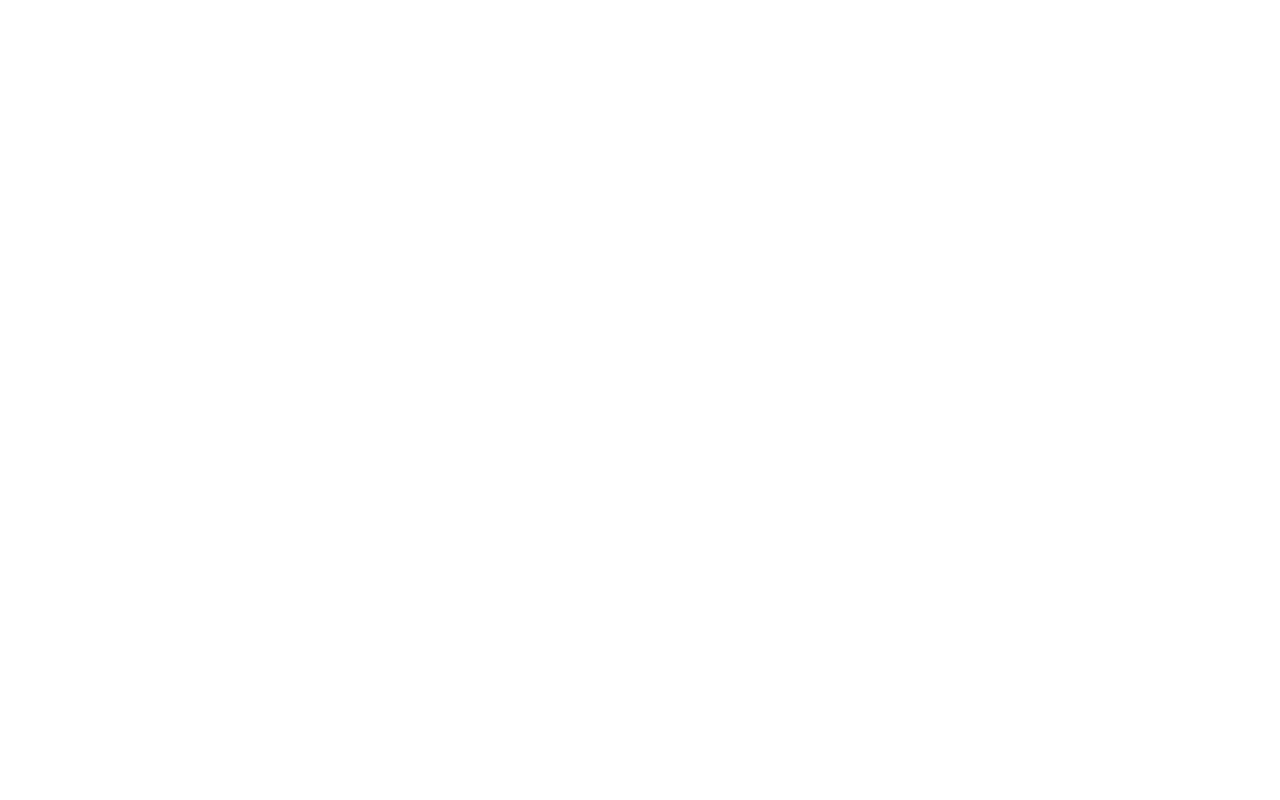
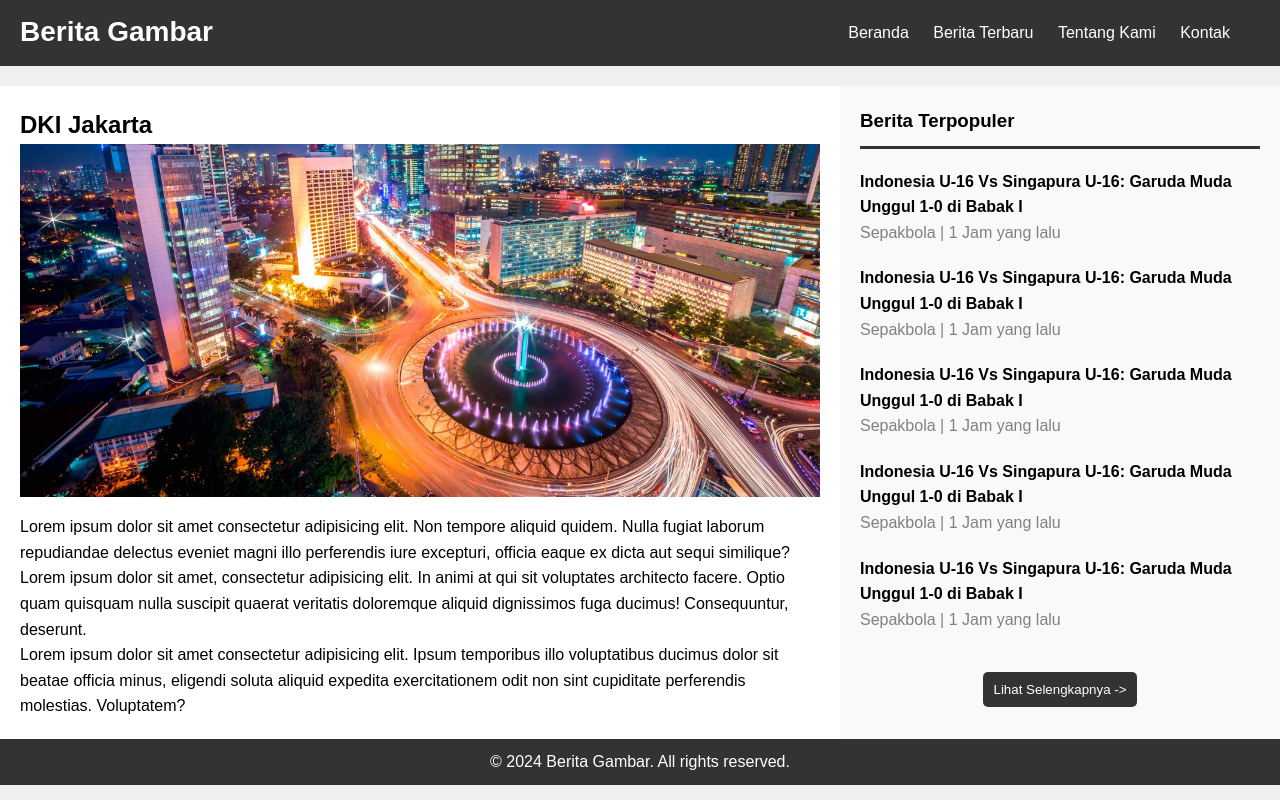
Before and after one commit to FYMajid/tugas-akhir-dicoding-frontEnd, a plain HTML site: page index.html in a window 1280 px wide. Drawn offline with Linux system fonts and the light colour scheme.

Commit message:
finished

```diff
--- a/css/style.css
+++ b/css/style.css
@@ -1,5 +1,132 @@
 * {
+  box-sizing: border-box;
   margin: 0;
   padding: 0;
-  box-sizing: border-box;
 }
+
+body {
+  font-family: Arial, sans-serif;
+  line-height: 1.6;
+  background-color: #f0f0f0;
+  margin: 0;
+}
+
+.container {
+  /* max-width: 1100px; */
+  margin: 0 auto;
+  padding: 0 20px;
+  display: flex;
+  justify-content: space-between;
+}
+
+header {
+  background-color: #333;
+  color: white;
+  padding: 10px 0;
+}
+
+header h1 {
+  margin: 0;
+  font-size: 28px;
+}
+
+nav {
+  margin: 10px;
+}
+
+nav ul {
+  list-style-type: none;
+  padding: 0;
+}
+
+nav ul li {
+  display: inline;
+  margin-right: 20px;
+}
+
+nav ul li a {
+  color: white;
+  text-decoration: none;
+  font-size: 16px;
+}
+
+nav ul li a:hover {
+  text-decoration: underline;
+}
+
+main {
+  display: flex;
+  justify-content: space-between;
+  margin-top: 20px;
+}
+
+article {
+  flex: 2;
+  background-color: #fff;
+  padding: 20px;
+}
+
+article img {
+  max-width: 100%;
+  height: auto;
+  margin-bottom: 10px;
+}
+
+aside {
+  flex: 1;
+  background-color: #f9f9f9;
+  padding: 20px;
+}
+
+aside h3 {
+  border-bottom: solid 3px #333;
+  padding-bottom: 10px;
+}
+
+aside ul li {
+  display: flex;
+  flex-direction: column;
+  margin: 20px 0 20px 0;
+}
+
+aside ul li a {
+  text-decoration: none;
+  color: black;
+  font-weight: 600;
+}
+
+aside ul li a:hover {
+  color: purple;
+  text-decoration: underline;
+}
+
+aside ul li span {
+  color: grey;
+}
+
+aside .btn {
+  display: flex;
+  align-items: center;
+  justify-content: center;
+}
+
+aside .btn button {
+  padding: 10px;
+  border: none;
+  color: #ffff;
+  background-color: #333;
+  border-radius: 5px;
+  margin-top: 20px;
+}
+
+aside .btn button:hover {
+  color: orange;
+  cursor: pointer;
+}
+
+footer {
+  background-color: #333;
+  color: white;
+  text-align: center;
+  padding: 10px 0;
+}
--- a/index.html
+++ b/index.html
@@ -3,8 +3,97 @@
   <head>
     <meta charset="UTF-8" />
     <meta name="viewport" content="width=device-width, initial-scale=1.0" />
-    <link rel="stylesheet" href="css/style.css" />
-    <title>Tugas Akhir Majid</title>
+    <title>Berita Gambar</title>
+    <link rel="stylesheet" href="/css/style.css" />
   </head>
-  <body></body>
+  <body>
+    <header>
+      <div class="container">
+        <h1>Berita Gambar</h1>
+        <nav>
+          <ul>
+            <li><a href="#">Beranda</a></li>
+            <li><a href="#">Berita Terbaru</a></li>
+            <li><a href="#">Tentang Kami</a></li>
+            <li><a href="#">Kontak</a></li>
+          </ul>
+        </nav>
+      </div>
+    </header>
+
+    <main class="main-container">
+      <article>
+        <h2>DKI Jakarta</h2>
+        <img src="/assets/jakarta.jpg" alt="Deskripsi Gambar" />
+        <p>
+          Lorem ipsum dolor sit amet consectetur adipisicing elit. Non tempore
+          aliquid quidem. Nulla fugiat laborum repudiandae delectus eveniet
+          magni illo perferendis iure excepturi, officia eaque ex dicta aut
+          sequi similique?
+        </p>
+        <p>
+          Lorem ipsum dolor sit amet, consectetur adipisicing elit. In animi at
+          qui sit voluptates architecto facere. Optio quam quisquam nulla
+          suscipit quaerat veritatis doloremque aliquid dignissimos fuga
+          ducimus! Consequuntur, deserunt.
+        </p>
+        <p>
+          Lorem ipsum dolor sit amet consectetur adipisicing elit. Ipsum
+          temporibus illo voluptatibus ducimus dolor sit beatae officia minus,
+          eligendi soluta aliquid expedita exercitationem odit non sint
+          cupiditate perferendis molestias. Voluptatem?
+        </p>
+      </article>
+
+      <aside>
+        <h3>Berita Terpopuler</h3>
+        <ul>
+          <li>
+            <a href="#">
+              Indonesia U-16 Vs Singapura U-16: Garuda Muda Unggul 1-0 di Babak
+              I
+            </a>
+            <span>Sepakbola | 1 Jam yang lalu</span>
+          </li>
+          <li>
+            <a href="#">
+              Indonesia U-16 Vs Singapura U-16: Garuda Muda Unggul 1-0 di Babak
+              I
+            </a>
+            <span>Sepakbola | 1 Jam yang lalu</span>
+          </li>
+          <li>
+            <a href="#">
+              Indonesia U-16 Vs Singapura U-16: Garuda Muda Unggul 1-0 di Babak
+              I
+            </a>
+            <span>Sepakbola | 1 Jam yang lalu</span>
+          </li>
+          <li>
+            <a href="#">
+              Indonesia U-16 Vs Singapura U-16: Garuda Muda Unggul 1-0 di Babak
+              I
+            </a>
+            <span>Sepakbola | 1 Jam yang lalu</span>
+          </li>
+          <li>
+            <a href="#">
+              Indonesia U-16 Vs Singapura U-16: Garuda Muda Unggul 1-0 di Babak
+              I
+            </a>
+            <span>Sepakbola | 1 Jam yang lalu</span>
+          </li>
+        </ul>
+        <div class="btn">
+          <button>Lihat Selengkapnya -></button>
+        </div>
+      </aside>
+    </main>
+
+    <footer>
+      <div class="footer-container">
+        <p>&copy; 2024 Berita Gambar. All rights reserved.</p>
+      </div>
+    </footer>
+  </body>
 </html>
```
